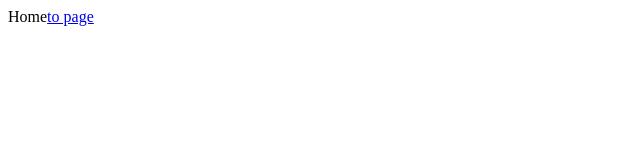
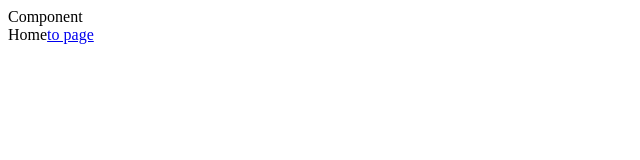
Before and after one commit to JanKaifer/next-repro-nonexistent-dynamic-import2, a Next.js app: page / in a window 1280 px wide. Shown: the top 160 px of the page, without its empty margins (0-640 px from the left). Built offline with nearby package versions, Linux system fonts and the light colour scheme.

Commit message:
fixed repro

```diff
--- /dev/null
+++ b/app/component.tsx
@@ -0,0 +1,12 @@
+"use client";
+import { useEffect } from "react";
+
+export const Component = () => {
+  useEffect(() => {
+    console.log("mounted Component");
+    return () => {
+      console.log("unmounted Component");
+    };
+  }, []);
+  return <div>Component</div>;
+};
--- a/app/layout.tsx
+++ b/app/layout.tsx
@@ -1,22 +1,17 @@
-"use client";
-
-import { useEffect } from "react";
+import { Component } from "./component";
 
 export default function RootLayout({
   children,
 }: {
   children: React.ReactNode;
 }) {
-  useEffect(() => {
-    console.log("mounted Layout");
-    return () => {
-      console.log("unmounted Layout");
-    };
-  });
   return (
     <html>
       <head />
-      <body>{children}</body>
+      <body>
+        <Component />
+        {children}
+      </body>
     </html>
   );
 }
```
